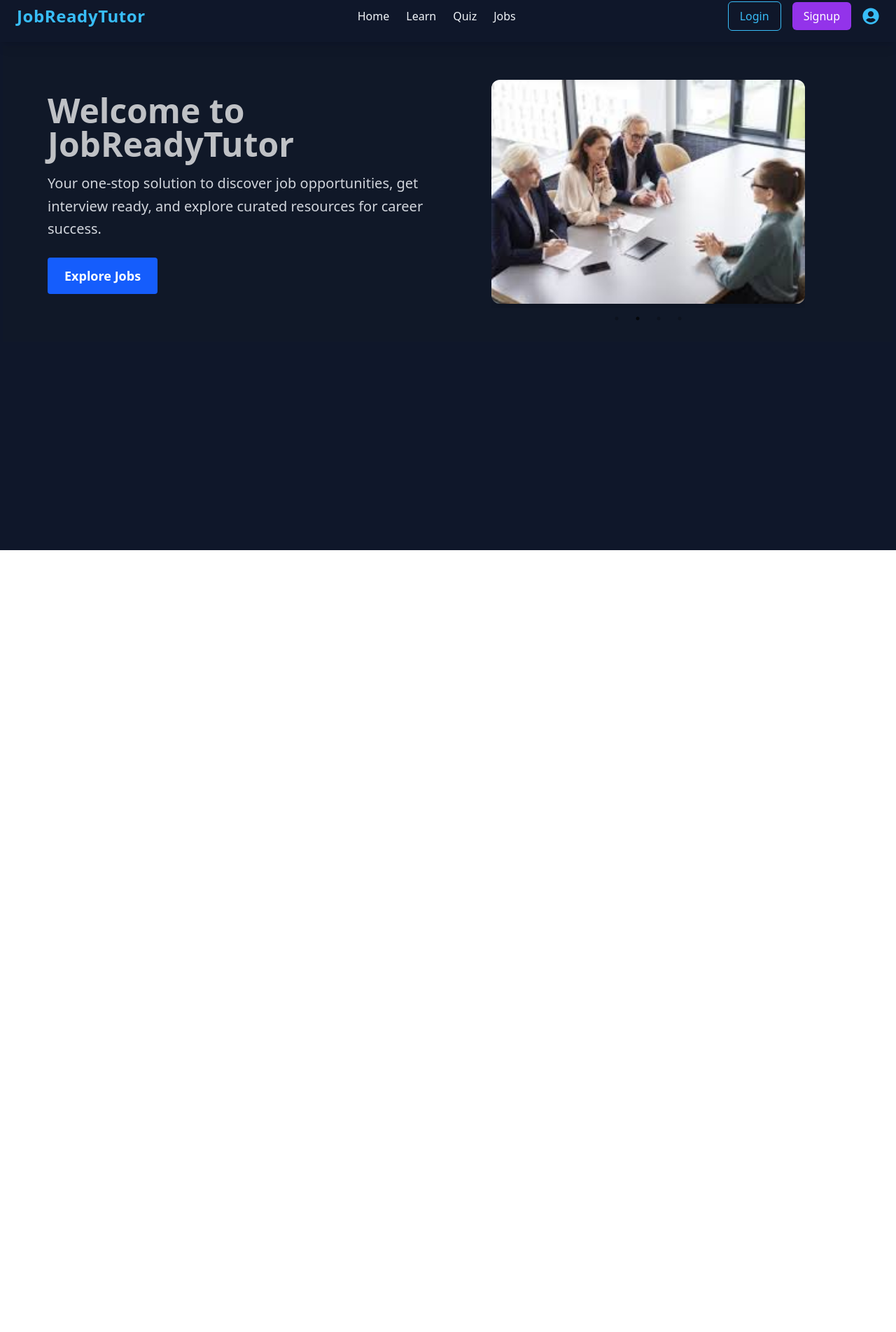
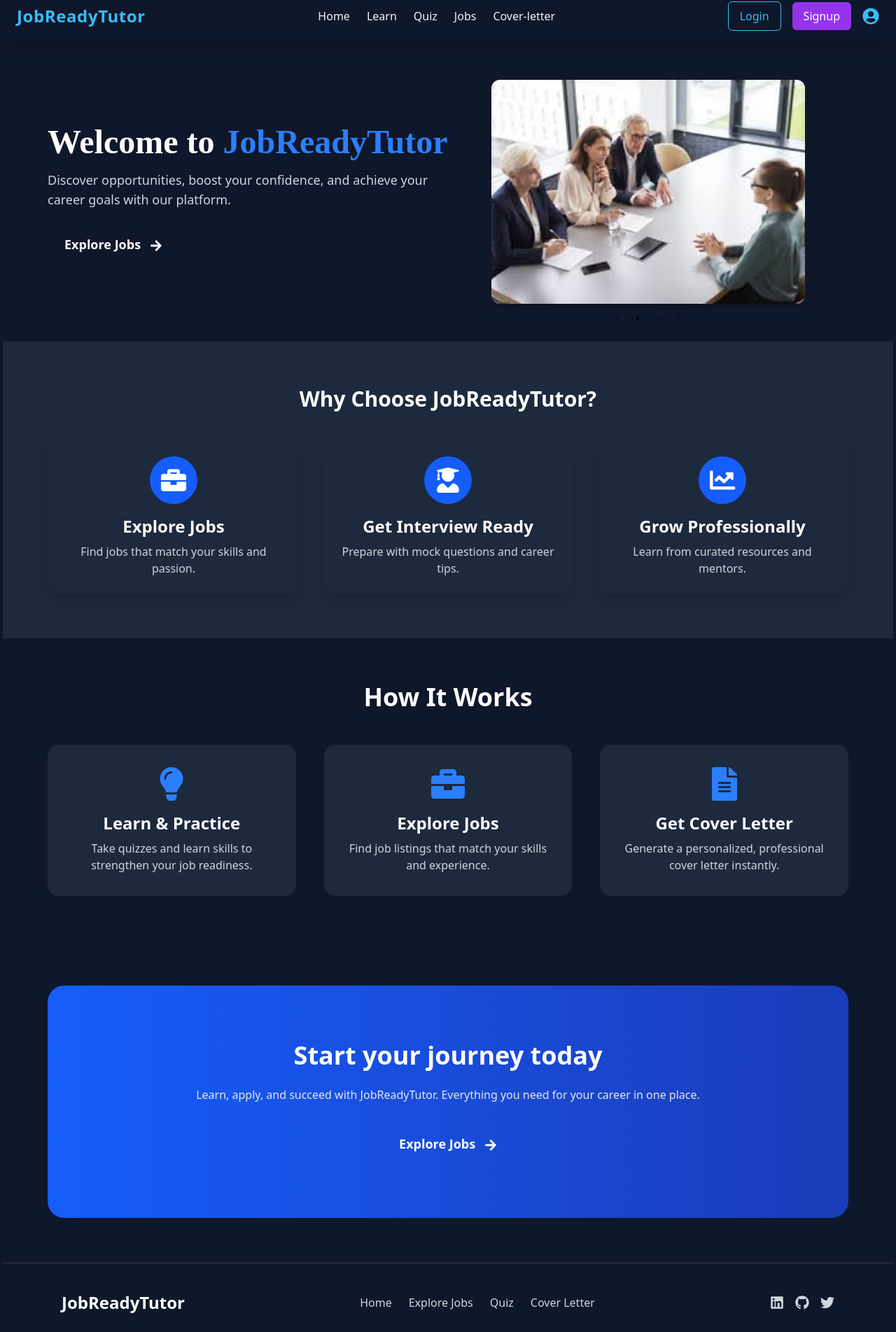
Before and after one commit to Murtaza-Shahani/Job_Ready_AiTutor, a React (Vite) app in the folder Frontend/: page / in a window 1280 px wide. Shown: the part 14-1917 px from the top of the page at 70% size. Before the commit the page ends 800 px from the top, so only its background shows below. Built offline with nearby package versions, Linux system fonts and the light colour scheme.

Commit message:
Update Home page

```diff
--- a/Frontend/src/components/Navbar.jsx
+++ b/Frontend/src/components/Navbar.jsx
@@ -23,6 +23,7 @@ const Navbar = () => {
           <Link to="/learn" className="hover:text-[#38bdf8] transition">Learn</Link>
           <Link to="/quiz" className="hover:text-[#38bdf8] transition">Quiz</Link>
           <Link to="/jobs" className="hover:text-[#38bdf8] transition">Jobs</Link>
+          <Link to="/coverLetter" className="hover:text-[#38bdf8] transition">Cover-letter</Link>
         </div>
 
         {/* Right: Buttons + Profile */}
@@ -59,6 +60,7 @@ const Navbar = () => {
           <Link to="/learn" className="hover:text-[#38bdf8] transition" onClick={toggleMenu}>Learn</Link>
           <Link to="/quiz" className="hover:text-[#38bdf8] transition" onClick={toggleMenu}>Quiz</Link>
           <Link to="/jobs" className="hover:text-[#38bdf8] transition" onClick={toggleMenu}>Jobs</Link>
+          <Link to="/coverLetter" className="hover:text-[#38bdf8] transition" onClick={toggleMenu}>Cover-letter</Link>
 
           {/* Auth Buttons - Separated */}
           <Link
--- /dev/null
+++ b/Frontend/src/components/sections/CTASection.jsx
@@ -0,0 +1,21 @@
+import React from "react";
+import Button from "../ui/Button";
+import { FaArrowRight } from "react-icons/fa";
+
+const CTASection = () => {
+  return (
+    <div className="bg-gradient-to-r from-blue-600 to-blue-800 py-20 px-6 md:px-16 text-center rounded-3xl mx-6 md:mx-16 mt-16">
+      <h2 className="text-3xl md:text-4xl font-bold text-white mb-6">
+        Start your journey today
+      </h2>
+      <p className="text-gray-200 mb-8">
+        Learn, apply, and succeed with JobReadyTutor. Everything you need for your career in one place.
+      </p>
+      <Button>
+        Explore Jobs <FaArrowRight className="inline ml-2" />
+      </Button>
+    </div>
+  );
+};
+
+export default CTASection;
--- /dev/null
+++ b/Frontend/src/components/sections/Footer.jsx
@@ -0,0 +1,34 @@
+import React from "react";
+import { FaLinkedin, FaGithub, FaTwitter } from "react-icons/fa";
+
+const Footer = () => {
+  return (
+    <footer className="bg-slate-900 py-10 mt-16 border-t border-gray-700">
+      <div className="max-w-6xl mx-auto px-6 flex flex-col md:flex-row justify-between items-center gap-6">
+        {/* Logo / Name */}
+        <div className="text-2xl font-bold text-white">JobReadyTutor</div>
+
+        {/* Links */}
+        <div className="flex gap-6 text-gray-300">
+          <a href="/">Home</a>
+          <a href="/listings">Explore Jobs</a>
+          <a href="/quiz">Quiz</a>
+          <a href="/cover-letter">Cover Letter</a>
+        </div>
+
+        {/* Social Icons */}
+        <div className="flex gap-4 text-gray-300 text-xl">
+          <a href="https://linkedin.com" target="_blank" rel="noreferrer"><FaLinkedin /></a>
+          <a href="https://github.com" target="_blank" rel="noreferrer"><FaGithub /></a>
+          <a href="https://twitter.com" target="_blank" rel="noreferrer"><FaTwitter /></a>
+        </div>
+      </div>
+
+      <div className="text-center text-gray-500 mt-6 text-sm">
+        &copy; {new Date().getFullYear()} JobReadyTutor. All rights reserved.
+      </div>
+    </footer>
+  );
+};
+
+export default Footer;
--- /dev/null
+++ b/Frontend/src/components/sections/HowItWorks.jsx
@@ -0,0 +1,45 @@
+import React from "react";
+import { FaLightbulb, FaBriefcase, FaFileAlt } from "react-icons/fa";
+import { theme } from "../../theme";
+
+const steps = [
+  {
+    Icon: FaLightbulb,
+    title: "Learn & Practice",
+    description: "Take quizzes and learn skills to strengthen your job readiness.",
+  },
+  {
+    Icon: FaBriefcase,
+    title: "Explore Jobs",
+    description: "Find job listings that match your skills and experience.",
+  },
+  {
+    Icon: FaFileAlt,
+    title: "Get Cover Letter",
+    description: "Generate a personalized, professional cover letter instantly.",
+  },
+];
+
+const HowItWorks = () => {
+  return (
+    <div className={`bg-[${theme.colors.background}] py-16 px-6 md:px-16`}>
+      <h2 className="text-3xl md:text-4xl font-bold text-center mb-12">
+        How It Works
+      </h2>
+      <div className="grid md:grid-cols-3 gap-10">
+        {steps.map((step, index) => (
+          <div
+            key={index}
+            className="bg-slate-800 rounded-2xl p-8 flex flex-col items-center text-center hover:scale-105 transition-transform duration-300"
+          >
+            <step.Icon className="text-5xl text-blue-500 mb-4" />
+            <h3 className="text-2xl font-semibold mb-2">{step.title}</h3>
+            <p className="text-gray-300">{step.description}</p>
+          </div>
+        ))}
+      </div>
+    </div>
+  );
+};
+
+export default HowItWorks;
--- /dev/null
+++ b/Frontend/src/components/ui/Button.jsx
@@ -0,0 +1,21 @@
+import React from "react";
+import { theme } from "../../theme";
+
+const Button = ({ children, onClick, type = "button", variant = "primary" }) => {
+  const styles = {
+    primary: `bg-[${theme.colors.primary}] hover:bg-[${theme.colors.primaryDark}] text-white`,
+    secondary: `bg-[${theme.colors.secondary}] hover:opacity-90 text-white`,
+  };
+
+  return (
+    <button
+      type={type}
+      onClick={onClick}
+      className={`${styles[variant]} px-6 py-3 rounded-lg font-semibold text-lg transition-all duration-300`}
+    >
+      {children}
+    </button>
+  );
+};
+
+export default Button;
--- /dev/null
+++ b/Frontend/src/components/ui/Card.jsx
@@ -0,0 +1,15 @@
+import React from "react";
+
+const Card = ({ Icon, title, description }) => {
+  return (
+    <div className="bg-slate-800 rounded-2xl shadow-lg p-6 flex flex-col items-center text-center hover:scale-105 transition-transform duration-300">
+      <div className="bg-blue-600 p-4 rounded-full mb-4">
+        <Icon className="text-4xl text-white" />
+      </div>
+      <h3 className="text-2xl font-semibold mb-2">{title}</h3>
+      <p className="text-gray-300">{description}</p>
+    </div>
+  );
+};
+
+export default Card;
--- a/Frontend/src/pages/Home.jsx
+++ b/Frontend/src/pages/Home.jsx
@@ -1,12 +1,17 @@
-// src/components/Home.jsx
 import React from "react";
 import Slider from "react-slick";
+import { theme } from "../theme";
+import Button from "../components/ui/Button";
+import Card from "../components/ui/Card";
+import { FaArrowRight,FaBriefcase,FaUserGraduate,FaChartLine } from "react-icons/fa";
+import HowItWorks from "../components/sections/HowItWorks";
+import CTASection from "../components/sections/CTASection";
+import Footer from "../components/sections/Footer";
 import "slick-carousel/slick/slick.css";
 import "slick-carousel/slick/slick-theme.css";
 
 const Home = () => {
   const images = ["/image1.jpg", "/image2.jpg", "/image3.png", "/image4.jpg"];
-
   const settings = {
     dots: true,
     infinite: true,
@@ -18,26 +23,43 @@ const Home = () => {
     arrows: false,
   };
 
+  const cards = [
+    {
+      Icon: FaBriefcase,
+      title: "Explore Jobs",
+      description: "Find jobs that match your skills and passion.",
+    },
+    {
+      Icon: FaUserGraduate,
+      title: "Get Interview Ready",
+      description: "Prepare with mock questions and career tips.",
+    },
+    {
+      Icon: FaChartLine,
+      title: "Grow Professionally",
+      description: "Learn from curated resources and mentors.",
+    },
+  ];
+
   return (
-    <div className="w-full bg-gray-900 text-white flex flex-col md:flex-row items-center justify-between px-6 md:px-16 py-12">
+    <div className={`w-full bg-[${theme.colors.background}] text-white`}>
+      {/* Hero Section */}
+      <div className="flex flex-col md:flex-row items-center justify-between px-6 md:px-16 py-12">
         {/* Left Section */}
         <div className="md:w-1/2 w-full mb-10 md:mb-0">
-        <h1 className="text-4xl md:text-5xl font-bold mb-4 animate-pulse">
-          Welcome to JobReadyTutor
+          <h1 className="text-5xl font-bold mb-4 font-[Poppins]">
+            Welcome to <span className="text-blue-500">JobReadyTutor</span>
           </h1>
-        <p className="text-lg md:text-xl mb-6 leading-relaxed text-gray-300">
-          Your one-stop solution to discover job opportunities, get interview
-          ready, and explore curated resources for career success.
+          <p className="text-lg text-gray-300 mb-6">
+            Discover opportunities, boost your confidence, and achieve your
+            career goals with our platform.
           </p>
-        <a
-          href="/listings"
-          className="inline-block bg-blue-600 hover:bg-blue-700 text-white text-lg font-semibold px-6 py-3 rounded transition-all duration-300"
-        >
-          Explore Jobs
-        </a>
+          <Button>
+            Explore Jobs <FaArrowRight className="inline ml-2" />
+          </Button>
         </div>
 
-      {/* Right Section - Image Slider */}
+        {/* Right Section */}
         <div className="md:w-1/2 w-full max-w-md mx-auto">
           <Slider {...settings}>
             {images.map((img, index) => (
@@ -52,6 +74,27 @@ const Home = () => {
           </Slider>
         </div>
       </div>
+
+      {/* Cards Section */}
+      <div className="px-6 md:px-16 py-16 bg-slate-800">
+        <h2 className="text-3xl font-bold text-center mb-10">
+          Why Choose JobReadyTutor?
+        </h2>
+        <div className="grid md:grid-cols-3 gap-8">
+          {cards.map((card, i) => (
+            <Card key={i} {...card} />
+          ))}
+        </div>
+      </div>
+      {/* How It Works */}
+      <HowItWorks />
+
+      {/* CTA Section */}
+      <CTASection />
+
+      {/* Footer */}
+      <Footer />
+    </div>
   );
 };
 
--- /dev/null
+++ b/Frontend/src/theme.js
@@ -0,0 +1,14 @@
+export const theme = {
+  colors: {
+    primary: "#2563EB", // Blue-600
+    primaryDark: "#1E40AF",
+    secondary: "#10B981", // Emerald
+    text: "#F9FAFB",
+    background: "#0F172A", // Slate-900
+    card: "#1E293B",
+  },
+  font: {
+    heading: "Poppins, sans-serif",
+    body: "Inter, sans-serif",
+  },
+};
```
Lines whose indentation alone changed are shown as unchanged.
